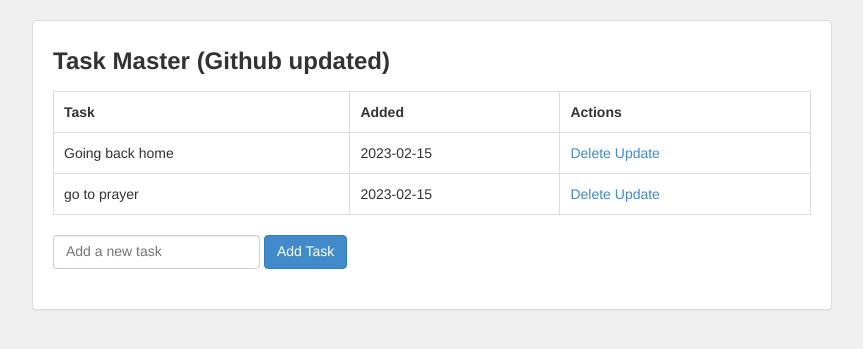
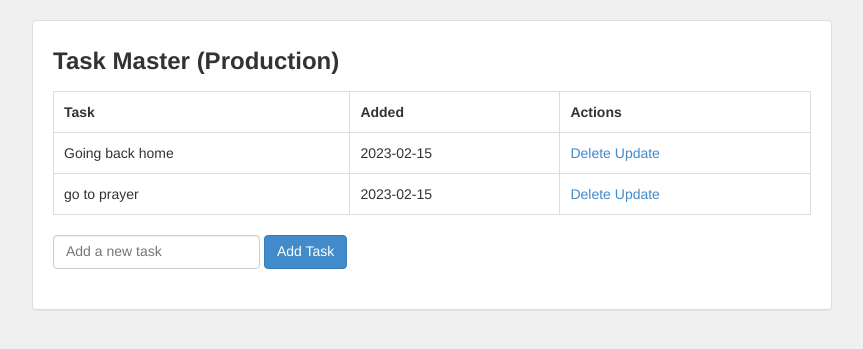
Before and after one commit to programmermelayu/python-flask, a Flask app: page / in a window 1280 px wide. Shown: the top 349 px of the page, without its empty margins (208-1071 px from the left). Run offline with Flask 3, Linux system fonts and the light colour scheme; some libraries are stand-ins or nearby versions.

Commit message:
update for prod

```diff
--- a/templates/index.html
+++ b/templates/index.html
@@ -5,7 +5,7 @@
 
   {% block body %}
   <div class="content">
-    <h1 text-aligh="center">Task Master (Github updated)</h1>
+    <h1 text-aligh="center">Task Master (Production)</h1>
     {% if tasks|length < 1 %}
     <h4 style="text-align: center">No tasks yet. Add a task to get started.</h4>
     {% else %}
```
